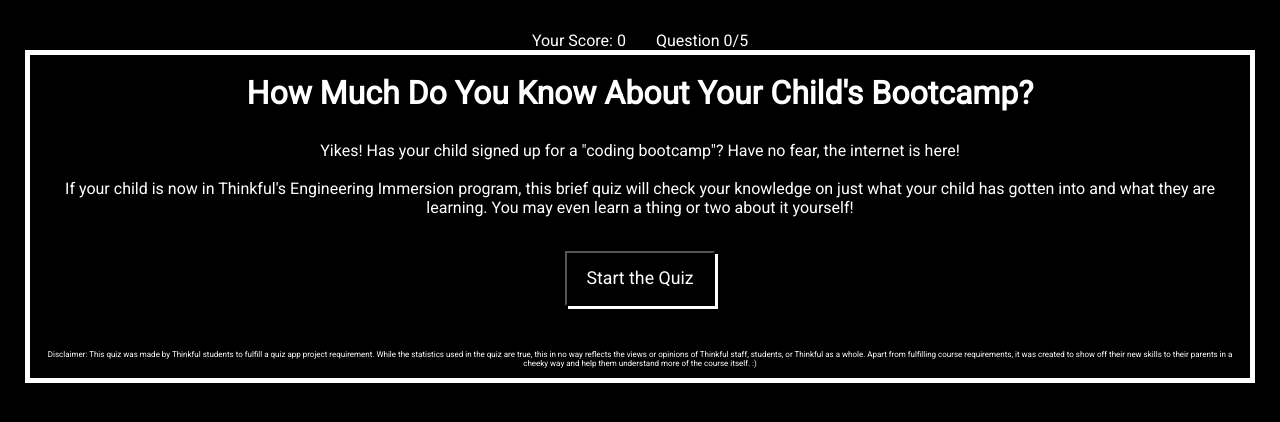
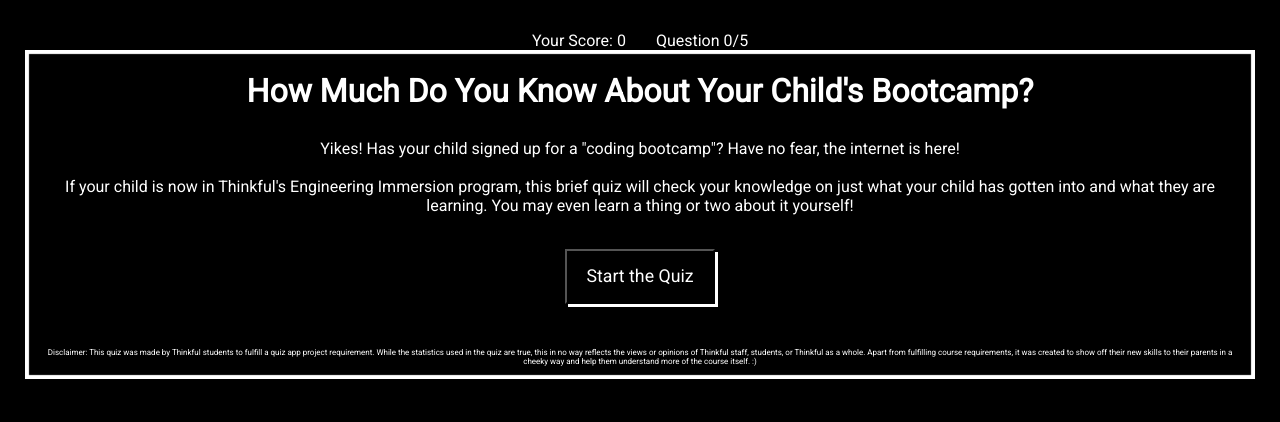
Before and after one commit to thinkful-ei-gecko/badri-phoebe-day-5, a plain HTML site: page index.html in a window 1280 px wide. Drawn offline with nearby package versions, Linux system fonts and the light colour scheme.

Commit message:
small changes to datastore

```diff
--- a/datastore.js
+++ b/datastore.js
@@ -27,8 +27,8 @@ const STORE = [
   },
   {
     question: `Complete this for loop by filling in the blank so that it prints the message three times:
-    <code>for ________________ {
-      console.log('I love you parents!</code>')
+    <br> <code>for ________________ { <br>
+      console.log('I love you parents!</code>') <br>
     }`,
     answers: ['What the heck is a for loop?','For me?', 'For ever', '<code>(let i = 0, i <= 3, i++)</code>'],
     correctAnswer: '<code>(let i = 0, i <= 3, i++)</code>',
--- a/index.css
+++ b/index.css
@@ -38,9 +38,11 @@ p {
   background-color: black;
   /* pbtag */
   /* border: 10px solid white; */
-  border: 5px solid white;
+  border: 3px solid white;
   text-align: center;
   display:block;
+  box-shadow: inset 0px 0px 1px 1px white;
+  /*box-shadow: 0px 0px 1px 1px white;*/
 }
 
 #disclaimer {
```
